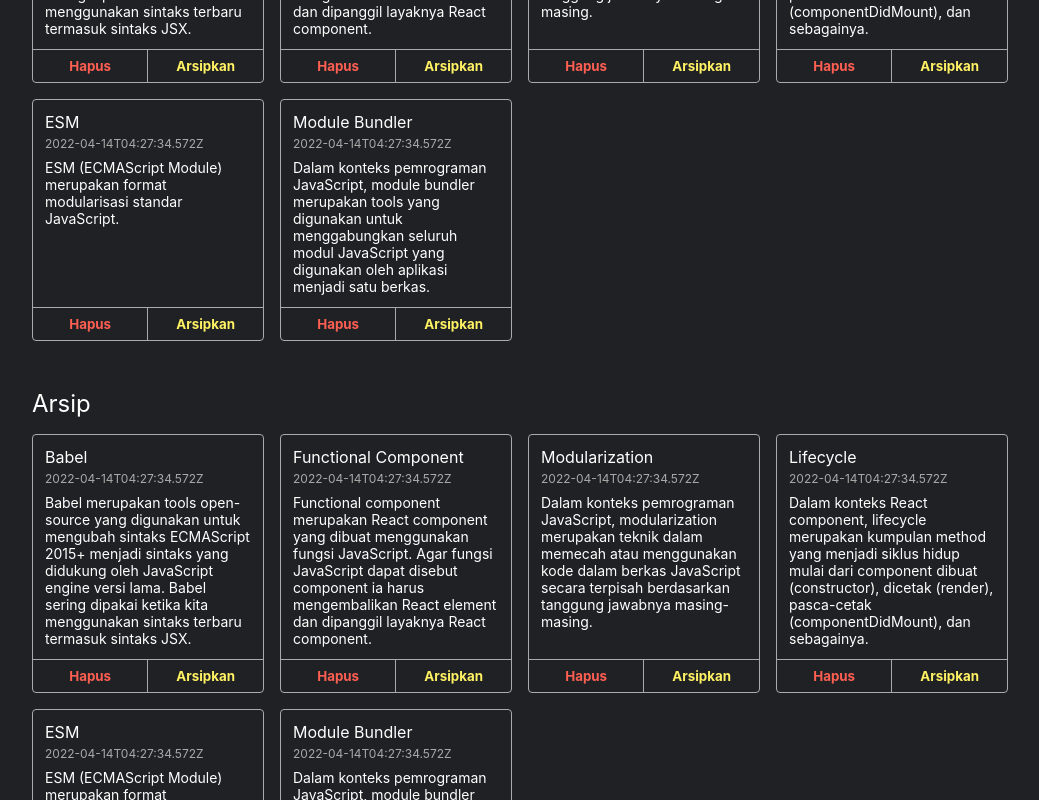
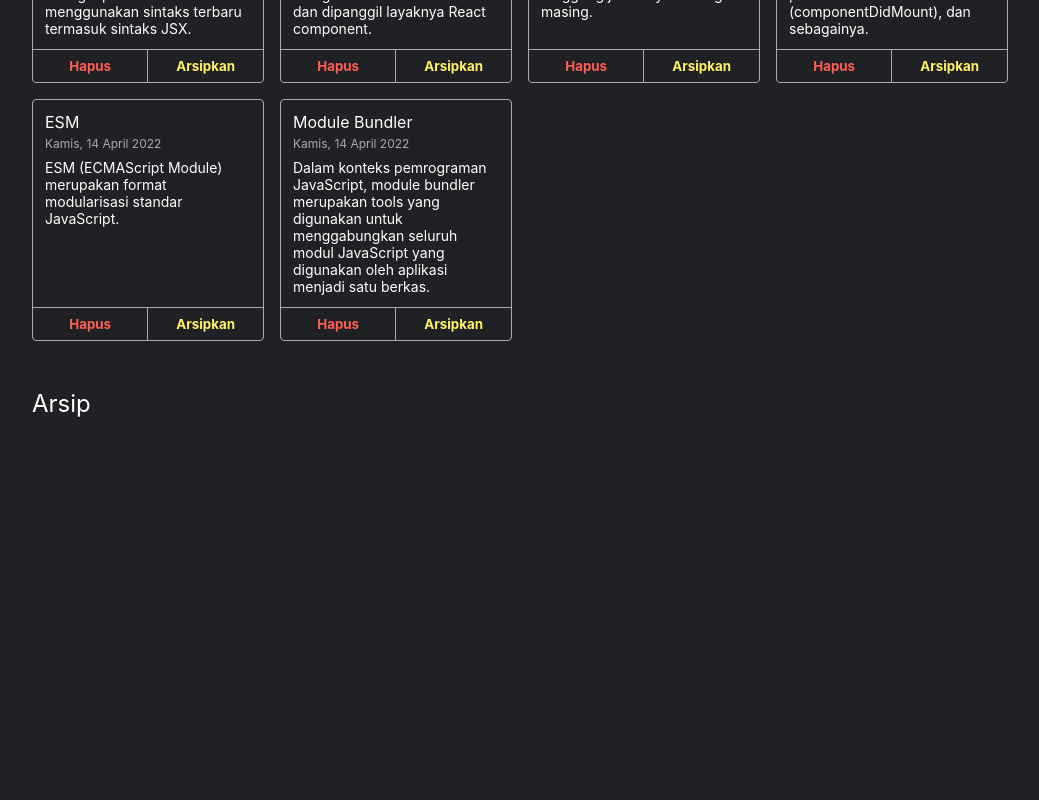
Before and after one commit to denbahrul/NotesApps, a React (Vite) app: page / in a window 1280 px wide. Shown: the part 620-1420 px from the top of the page, without its empty margins (120-1159 px from the left). After the commit the page ends 1082 px from the top, so only its background shows below. Built offline with nearby package versions, Linux system fonts and the light colour scheme.

Commit message:
menambahkan tombol delete menggunakan event handling

```diff
--- /dev/null
+++ b/src/components/DeleteButton.jsx
@@ -0,0 +1,9 @@
+import React from "react";
+
+function DeleteButton({id, onDelete}) {
+    return (
+        <button className="note-item__delete-button" onClick={() => onDelete(id)}>Hapus</button>
+    )
+}
+
+export default DeleteButton;
--- a/src/components/FormInput.jsx
+++ b/src/components/FormInput.jsx
@@ -12,7 +12,7 @@ class FormInput extends React.Component {
 
         this.onTitleChangeHandler = this.onTitleChangeHandler.bind(this);
         this.onBodyChangeHandler = this.onBodyChangeHandler.bind(this);
-        this.onAddNoteEventHandler = this.onAddNoteEventHandler.bind(this);
+        this.onSubmitEventHandler = this.onSubmitEventHandler.bind(this);
     }
 
     onTitleChangeHandler(event) {
@@ -36,7 +36,7 @@ class FormInput extends React.Component {
         });
     }
 
-    onAddNoteEventHandler(event) {
+    onSubmitEventHandler(event) {
         event.preventDefault();
         this.props.addNotes(this.state);
     }
@@ -45,7 +45,7 @@ class FormInput extends React.Component {
         return (
             <div className="note-input">
                 <h2 className="note-input__title">Buat catatan</h2>
-                <form className="note-input__body" onSubmit={this.onAddNoteEventHandler}>
+                <form className="note-input__body" onSubmit={this.onSubmitEventHandler}>
                     <p className="note-input__title__char-limit">Sisa karakter: {this.state.limitChar}</p>
                     <input type="text" placeholder="Judul catatan..." value={this.state.title} onChange={this.onTitleChangeHandler}/>
                     <textarea type="text" placeholder="Isi catatan..." value={this.state.body} onChange={this.onBodyChangeHandler}/>
--- a/src/components/MainPage.jsx
+++ b/src/components/MainPage.jsx
@@ -2,20 +2,55 @@ import React from "react";
 import Header from "./Header";
 import FormInput from "./FormInput";
 import NoteList from "./NotesList";
+import { getInitialData } from "../utils";
 
-function MainPage() {
+class MainPage extends React.Component {
+    constructor(props) {
+        super(props);
+        this.state = {
+            notes: getInitialData(),
+        }
+
+        this.onAddNoteEventHandler = this.onAddNoteEventHandler.bind(this);
+        this.onDeleteEventHandler = this.onDeleteEventHandler.bind(this);
+    }
+
+    onAddNoteEventHandler({title, body}) {
+        this.setState((prevState) => {
+            return {
+                notes: [
+                    ...prevState.notes,
+                    {
+                        id: +new Date(),
+                        title,
+                        body,
+                        createdAt: +new Date(),
+                        archived: false,
+                    },
+                ],
+
+            };
+        });
+    }
+
+    onDeleteEventHandler(id) {
+        const notes = this.state.notes.filter(note => note.id !== id);
+        this.setState({ notes })
+    }
+
+    render() {
         return (
             <div>
                 <Header/>
                 <div className="note-app__body">
-                <FormInput/>
+                    <FormInput addNotes={this.onAddNoteEventHandler}/>
                     <h2>Catatan Aktif</h2>
-                <NoteList/>
+                    <NoteList notes={this.state.notes} onDelete={this.onDeleteEventHandler}/>
                     <h2>Arsip</h2>
-                <NoteList/>
                 </div>
             </div>
         )
     }
+}
 
 export default MainPage;
--- a/src/components/NoteItem.jsx
+++ b/src/components/NoteItem.jsx
@@ -1,15 +1,17 @@
 import React from "react";
+import { showFormattedDate } from "../utils";
+import DeleteButton from "./DeleteButton";
 
-function NoteItem({title, createdAt, body}) {
+function NoteItem({id, title, createdAt, body, onDelete}) {
     return (
         <div className="note-item">
             <div className="note-item__content">
                 <p className="note-item__title">{title}</p>
-                <p className="note-item__date">{createdAt}</p>
+                <p className="note-item__date">{showFormattedDate(createdAt)}</p>
                 <p className="note-item__body">{body}</p>
             </div>
             <div className="note-item__action">
-                <button className="note-item__delete-button">Hapus</button>
+                <DeleteButton id={id} onDelete={onDelete}/>
                 <button className="note-item__archive-button">Arsipkan</button>
             </div>
         </div>
--- a/src/components/NotesList.jsx
+++ b/src/components/NotesList.jsx
@@ -1,13 +1,10 @@
 import React from "react";
 import NoteItem from "./NoteItem";
-import { getInitialData } from "../utils/index";
 
-function NoteList() {
-    const notes = getInitialData();
-
+function NoteList({notes, onDelete}) {
     return(
         <div className="notes-list">
-            {notes.map((note) => <NoteItem key={note.id} {...note}/> )}
+            {notes.map((note) => <NoteItem key={note.id} id={note.id} onDelete={onDelete} {...note}/> )}
         </div>
     )
 }
```
Also changed, not shown: src/components/ArchiveButton.jsx (added). Lines whose indentation alone changed are shown as unchanged.
